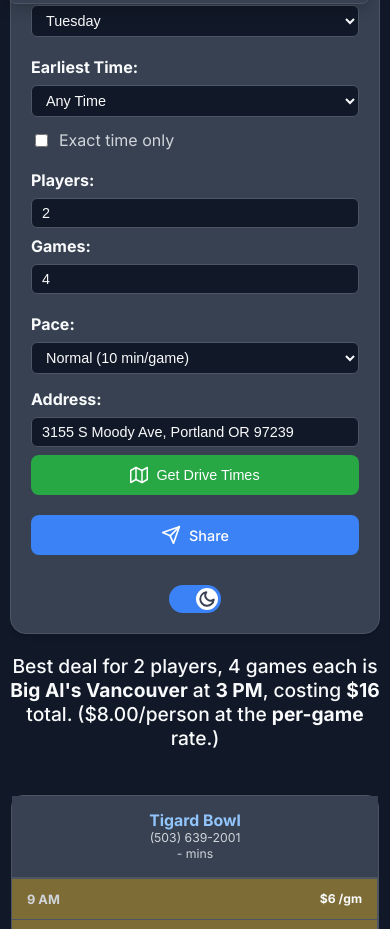
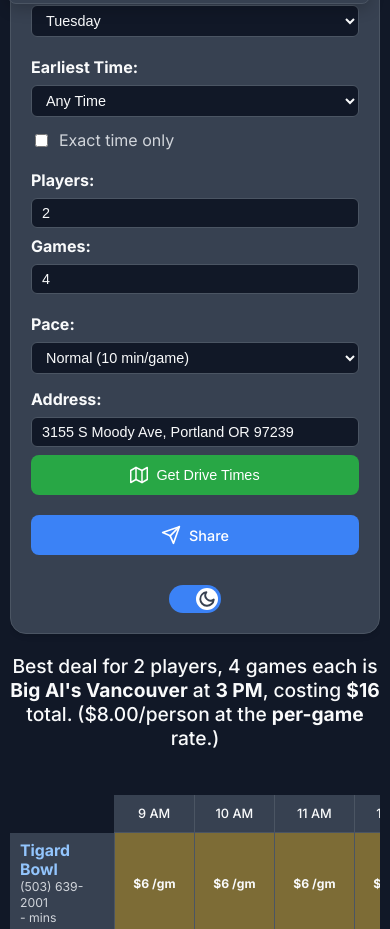
Before and after one commit to justintricate/PDX-Bowling-App, a website built with Vite: page index.html in a window 390 px wide. Shown: the part 115-1044 px from the top of the page. Built offline with nearby package versions, Linux system fonts and the light colour scheme.

Commit message:
minor mobile enhancements

```diff
--- a/src/style.css
+++ b/src/style.css
@@ -151,7 +151,7 @@
 .table-container {
   overflow-x: auto;
   position: relative;
-  padding: 0 1px;
+  padding: 0px;
 }
 
 table {
@@ -578,8 +578,6 @@
 /* ==========================================================================
    MOBILE & TABLET RESPONSIVE STYLES
    ========================================================================== */
-
-/* Tablet and wider mobile */
 @media (max-width: 1024px) {
   .controls-container {
     flex-direction: column;
@@ -599,9 +597,40 @@
     width: 100%;
     max-width: 450px;
   }
+
+  /* --- Make the Scrolling Table Readable --- */
+  table {
+    table-layout: auto; /* Let columns resize based on content */
+    width: auto; /* Allow table to be wider than the screen */
+  }
+
+  /* Give price columns a minimum width to prevent squishing */
+  th:not(:first-child),
+  td:not(:first-child) {
+    min-width: 75px;
+  }
+
+  /* Stack the price and unit vertically inside the cell */
+  .hour-price,
+  .game-price {
+    display: flex;
+    flex-direction: column;
+    align-items: center;
+    justify-content: center;
+    line-height: 1.1;
+  }
+
+  .price-value {
+    font-size: 1.2em; /* Make the number bigger */
+    font-weight: 700;
+  }
+
+  .price-unit {
+    font-size: 0.8em; /* Make the unit smaller */
+    opacity: 0.7;
+  }
 }
 
-/* Narrow mobile */
 @media (max-width: 640px) {
   body {
     padding: 10px;
@@ -638,63 +667,8 @@
     margin-top: 5px;
   }
 
-  /* Transform table to card view on mobile */
-  .table-container {
-    overflow-x: hidden;
-  }
-  table,
-  thead,
-  tbody,
-  th,
-  td,
-  tr {
-    display: block;
-  }
-  thead {
-    display: none;
-  }
-  tr {
-    border: 1px solid var(--border-color);
-    border-radius: 12px;
-    margin-bottom: 20px;
-    background-color: var(--surface-color);
-    box-shadow: 0 4px 6px -1px rgba(0, 0, 0, 0.05),
-      0 2px 4px -2px rgba(0, 0, 0, 0.05);
-  }
-  td {
-    border-bottom: 1px solid var(--border-color);
-    padding-left: 50%;
-    position: relative;
-    height: auto;
-    text-align: right;
-  }
-  td:last-child {
-    border-bottom: none;
-  }
-  td:first-child {
-    position: static;
-    width: auto;
-    border-right: none;
-    text-align: center;
-    padding: 15px;
-    border-bottom: 2px solid var(--border-color);
-  }
-  td:not(:first-child)::before {
-    content: attr(data-label);
-    position: absolute;
-    left: 15px;
-    width: calc(50% - 20px);
-    text-align: left;
-    font-weight: bold;
-    color: var(--text-muted);
-    top: 50%;
-    transform: translateY(-50%);
-  }
-  .price-cell,
-  .closed-cell {
-    display: flex;
-    justify-content: flex-end;
-    align-items: center;
-    padding: 12px 15px;
+  td:first-child,
+  th:first-child {
+    width: 100px; /* Make first column a bit narrower on phones */
   }
 }
```
